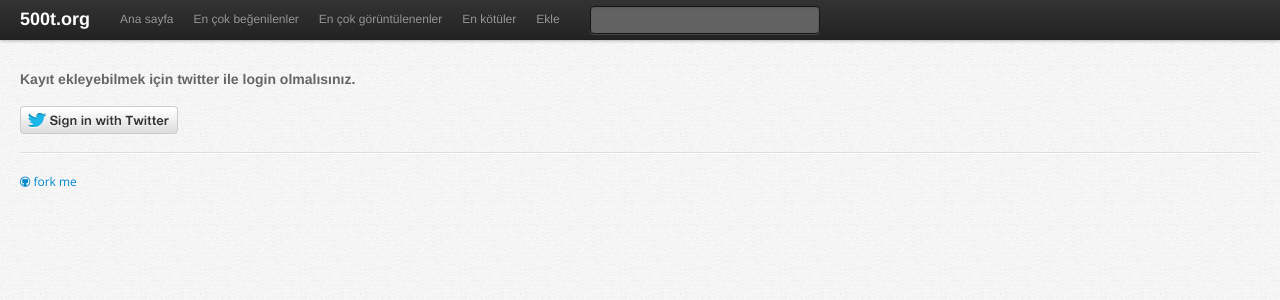
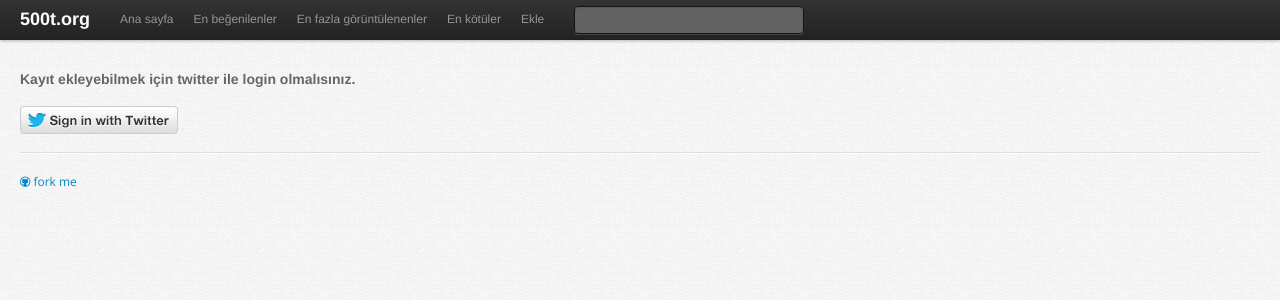
Before and after one commit to aydantasdemir/500t, a Django app: page /login in a window 1280 px wide. Shown: the top 300 px of the page. Run offline with Django 3.2, Linux system fonts and the light colour scheme; parts of the project's set-up code (start-up, migrations or seed data) failed here and were passed over; some libraries are stand-ins or nearby versions.

Commit message:
Update base.html
Beğeninin azı çoğu olmaz, olmamalı... :shit:

```diff
--- a/logar/templates/base.html
+++ b/logar/templates/base.html
@@ -2,7 +2,7 @@
 <html lang="en">
 <head>
     <meta charset="utf-8">
-    <title>500t.org </title>
+    <title>500t.org</title>
     <meta name="viewport" content="width=device-width, initial-scale=1.0">
     <meta name="description" content="">
     <meta name="author" content="">
@@ -38,8 +38,8 @@
                     <div class="navbar-inner">
                         <ul class="nav">
                             <li class="{% if request.path == '/' and not request.GET.o %}active{% endif %}"><a href="{% url 'home' %}">Ana sayfa</a></li>
-                            <li class="{% if request.GET.o == 'favorites' %}active{% endif %}"><a href="{% url 'home' %}?o=favorites">En çok beğenilenler</a></li>
-                            <li class="{% if request.GET.o == 'visit_count' %}active{% endif %}"><a href="{% url 'home' %}?o=visit_count">En çok görüntülenenler</a></li>
+                            <li class="{% if request.GET.o == 'favorites' %}active{% endif %}"><a href="{% url 'home' %}?o=favorites">En beğenilenler</a></li>
+                            <li class="{% if request.GET.o == 'visit_count' %}active{% endif %}"><a href="{% url 'home' %}?o=visit_count">En fazla görüntülenenler</a></li>
                             <li class="{% if request.GET.o == 'huseyinalb' %}active{% endif %}"><a href="{% url 'home' %}?o=huseyinalb">En kötüler</a></li>
                             <li class="{% if 'add' in request.path %}active{% endif %}"><a href="{% url 'add_log' %}/">Ekle</a></li>
                         </ul>
```
